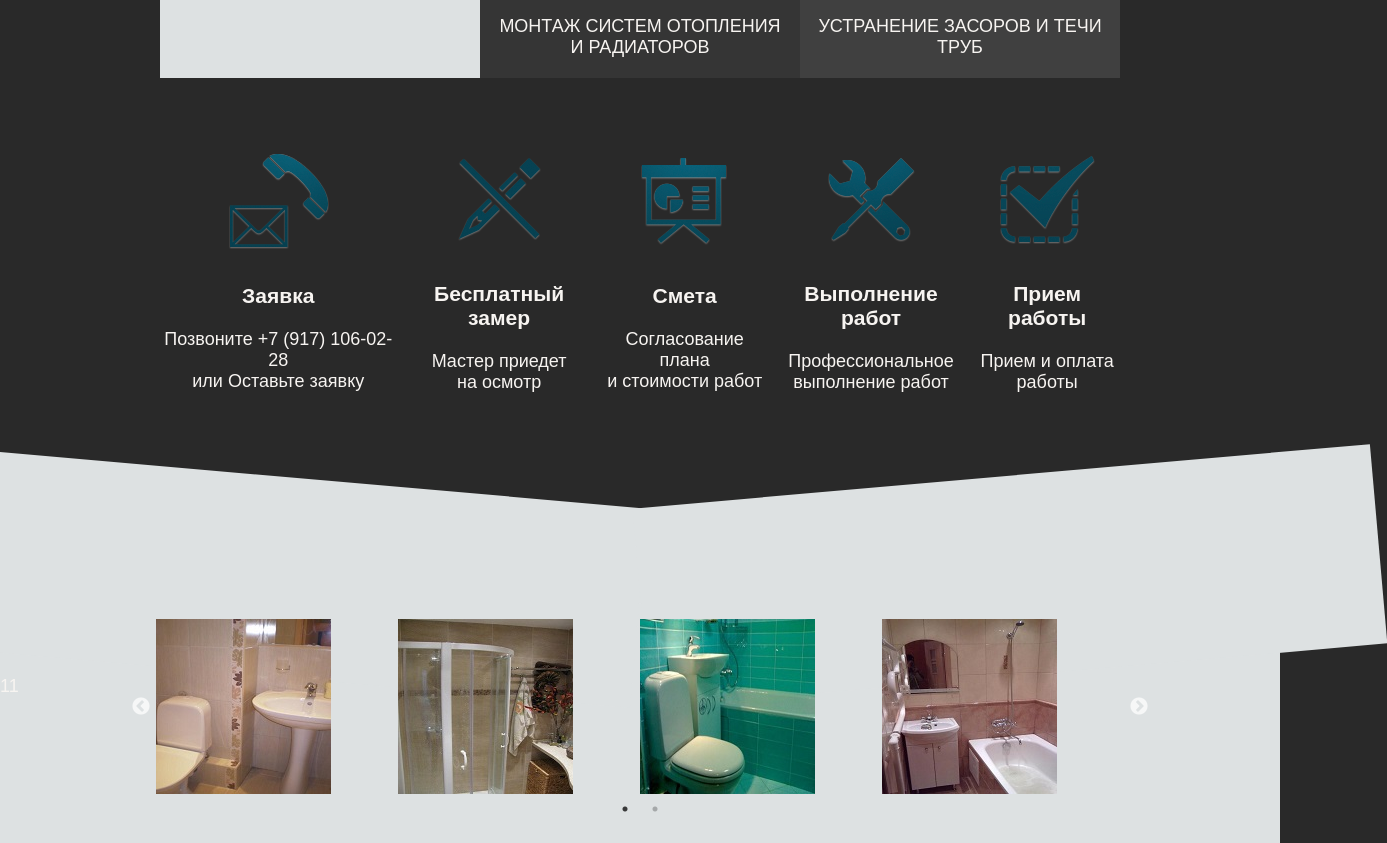
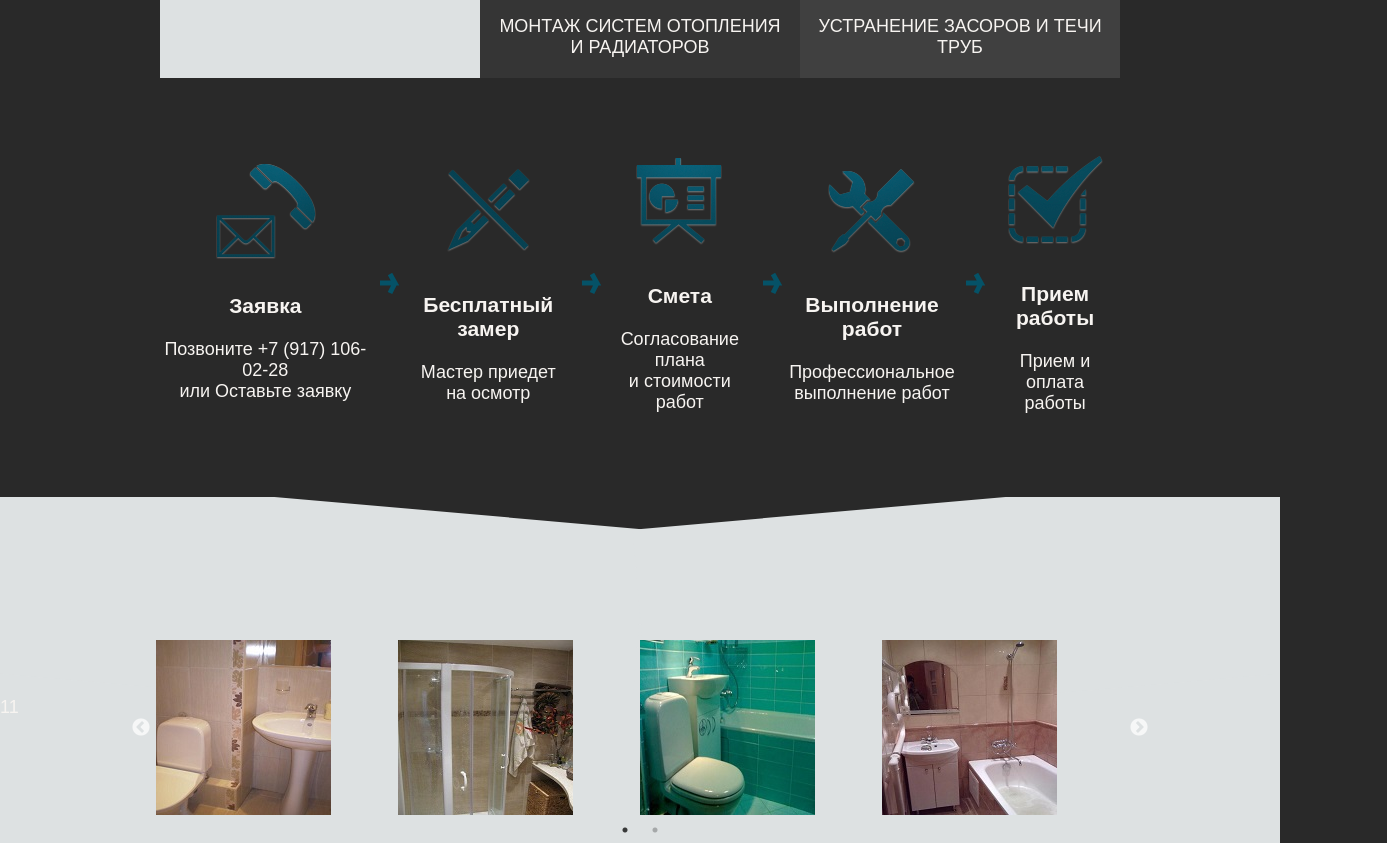
Before and after one commit to den3240/gid, a plain HTML site: page index.html in a window 1280 px wide. Shown: the part 720-1563 px from the top of the page, 1387 px wide, since content can reach past the window. Drawn offline with nearby package versions, Linux system fonts and the light colour scheme.

Commit message:
убрал горизонтальную прокрутку

```diff
--- a/index.html
+++ b/index.html
@@ -71,31 +71,51 @@
 		  </div>
 		</div>
 	</section>
-		<section class=wrapper>
+		<section class="milestone__list wrapper">
 			<div class="milestone">
 				<img src="img/milestone1.png" /><h3>Заявка</h3>
 				<p>Позвоните +7 (917) 106-02-28<br />
 				или Оставьте заявку</p>
 				<p><em></em>
-			</p></div>
+				</p>
+			</div>
+			<svg width="30" height="30">
+			    <polyline points="5,10 20,10 15,1 20,10 15,20"
+			    fill="none" stroke="#055267" stroke-width="5" />
+			</svg>
 			<div class="milestone">
 				<img src="img/milestone2.png" /><h3>Бесплатный замер</h3>
 				<p>Мастер приедет<br />
 				 на осмотр</p>
 				<p><em></em>
-			</p></div>
+				</p>
+			</div>
+			<svg width="30" height="30">
+			    <polyline points="5,10 20,10 15,1 20,10 15,20"
+			    fill="none" stroke="#055267" stroke-width="5" />
+			</svg>
 			<div class="milestone">
 				<img src="img/milestone3.png" /><h3>Смета</h3>
 				<p>Согласование плана<br />
 				и стоимости работ</p>
 				<p><em></em>
-			</p></div>
+				</p>
+			</div>
+			<svg width="30" height="30">
+			    <polyline points="5,10 20,10 15,1 20,10 15,20"
+			    fill="none" stroke="#055267" stroke-width="5" />
+			</svg>
 			<div class="milestone">
 				<img src="img/milestone4.png" /><h3>Выполнение работ</h3>
 				<p>Профессиональное<br />
 				выполнение работ</p>
 				<p><em></em>
-			</p></div>
+				</p>
+			</div>
+			<svg width="30" height="30">
+			    <polyline points="5,10 20,10 15,1 20,10 15,20"
+			    fill="none" stroke="#055267" stroke-width="5" />
+			</svg>
 			<div class="milestone">
 				<img src="img/milestone5.png" /><h3>Прием работы</h3>
 				<p>Прием и оплата<br />
--- a/style.css
+++ b/style.css
@@ -381,11 +381,18 @@ a {
   border-bottom: 2px solid #4E4E4E;
   text-align: center;
  }
+
+.milestone__list svg {
+  display: none;
+}
 @media (min-width: 768px){
   .milestone {
     border:none;
     text-align: center;
     margin: 5px;
+  }
+  .milestone__list svg {
+  display: block;
   }
 }
  @media (max-width: 1200px) {
@@ -399,6 +406,7 @@ a {
   @media (min-width: 768px) {
    .trr {
     display: flex;
+    overflow: hidden;
    }
    .tr {
     background-color: #DDE1E2;
@@ -436,6 +444,7 @@ a {
     background-color: #DDE1E2;
     margin-top: -240px;
     padding-bottom: 80px;
+    width: 100%;
   }
 }
 @media (min-width: 768px) {
```
Lines whose indentation alone changed are shown as unchanged.
